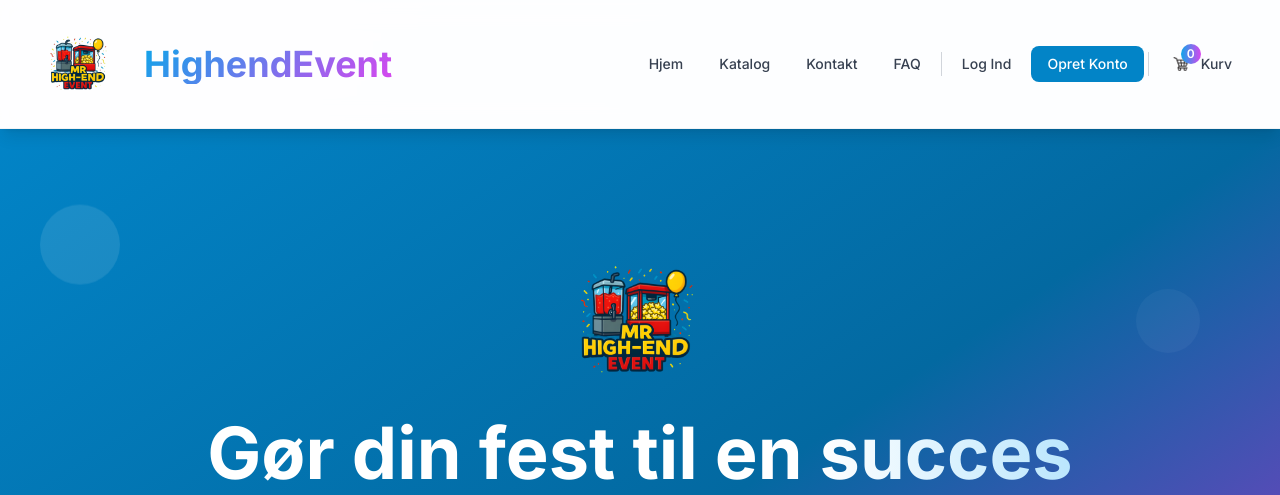
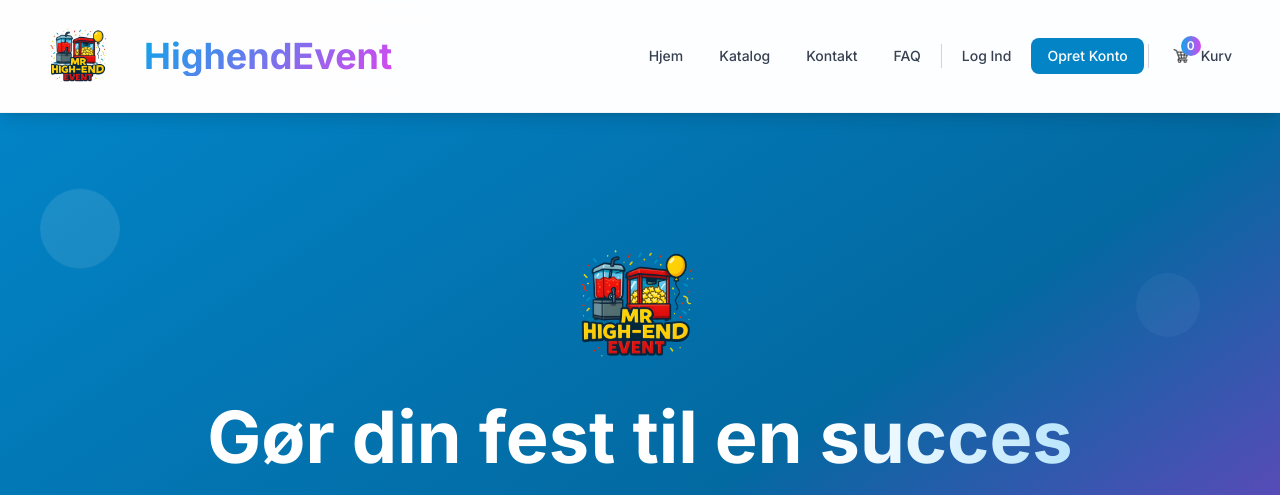
Before and after one commit to Flyvendedk799/HighendEvent, a Flask app: page / in a window 1280 px wide. Shown: the top 495 px of the page. Run offline with Flask 3, Linux system fonts and the light colour scheme; data that the repository does not hold is empty; some libraries are stand-ins or nearby versions.

Commit message:
Reduce navbar height to h-28 (112px) for better balance with 96px logo

```diff
--- a/app/templates/base.html
+++ b/app/templates/base.html
@@ -217,7 +217,7 @@
     <!-- Navigation -->
     <nav x-data="{ mobileMenuOpen: false }" class="bg-white/80 backdrop-blur-md shadow-lg sticky top-0 z-50 border-b border-gray-200/50">
         <div class="max-w-7xl mx-auto px-4 sm:px-6 lg:px-8">
-            <div class="flex justify-between h-32">
+            <div class="flex justify-between h-28">
                 <div class="flex items-center">
                     <a href="{{ url_for('public.index') }}" class="flex-shrink-0 group">
                         <div class="flex items-center space-x-4">
```
